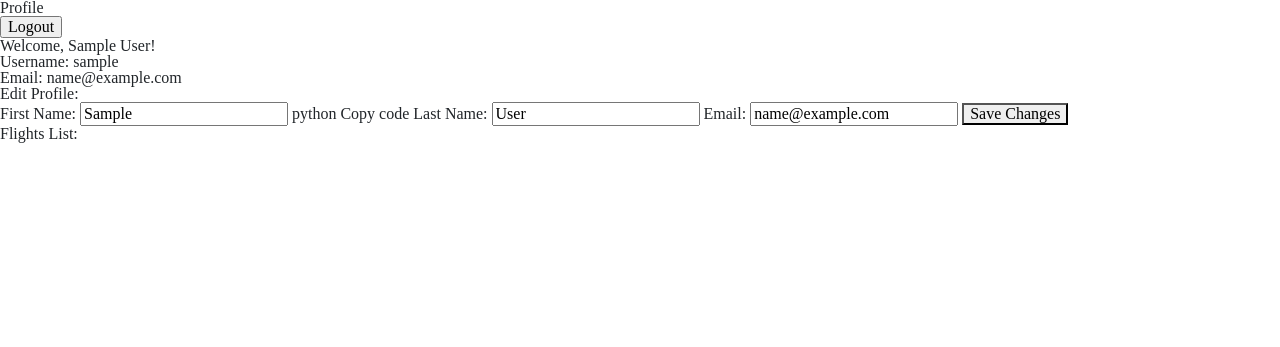
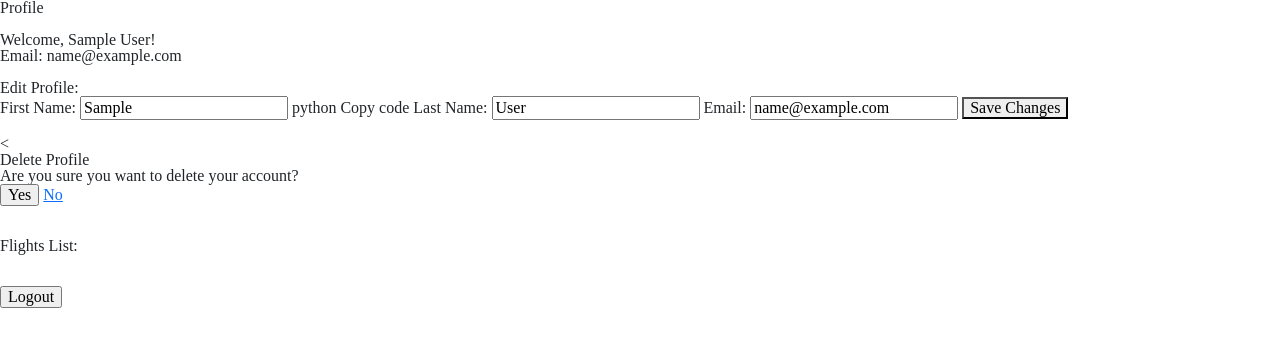
Before and after one commit to swann-deanda-deciga-holder/aviato-airlines-captone, a Spring Boot app: page /profile in a window 1280 px wide. Shown: the part 129-476 px from the top of the page. Run offline with Spring Boot 4, Linux system fonts and the light colour scheme; the visitor is signed in with stand-in values (Sample User, id 1); some of the project's set-up classes (security, data sources, template engines, error pages and the like) are left out, and stand-ins take their place.

Commit message:
pulling from main after this commit

```diff
--- a/src/main/java/com/aviato/demo/SecurityConfiguration.java
+++ b/src/main/java/com/aviato/demo/SecurityConfiguration.java
@@ -49,10 +49,10 @@
                 .and()
                 .authorizeHttpRequests()
                 .requestMatchers(
-                        "/profile", // only authenticated users can create ads
+                        "/profile", // only authenticated users can access these pages
                         "/booking",
-                        "/profile/edit",
-                        "flight-info"// only authenticated users can edit ads
+                        "/profile/edit", "/profile/delete",
+                        "flight-info"
                 )
                 .authenticated()
         ;
--- a/src/main/java/com/aviato/demo/controllers/ProfileController.java
+++ b/src/main/java/com/aviato/demo/controllers/ProfileController.java
@@ -6,10 +6,7 @@
 import org.springframework.security.core.context.SecurityContextHolder;
 import org.springframework.stereotype.Controller;
 import org.springframework.ui.Model;
-import org.springframework.web.bind.annotation.GetMapping;
-import org.springframework.web.bind.annotation.ModelAttribute;
-import org.springframework.web.bind.annotation.PostMapping;
-import org.springframework.web.bind.annotation.RequestParam;
+import org.springframework.web.bind.annotation.*;
 
 import java.security.Principal;
 
@@ -21,45 +18,34 @@
 
     @GetMapping("/profile")
     public String userProfile(Model model) {
-        //This gets the logged-in user
-        //casting because it is a generic object type
         User loggedinUser = (User) SecurityContextHolder.getContext().getAuthentication().getPrincipal();
-        model.addAttribute("user", userRepository.findById(loggedinUser.getId()).get()); // pass the entire User object to the view
+        model.addAttribute("user", userRepository.findById(loggedinUser.getId()).get());
         return "profile";
     }
 
     @PostMapping("/profile/edit")
-    //This has to be refactored similar to the mapping as above
     public String editProfile(@ModelAttribute User user) {
         userRepository.save(user);
         return "redirect:/profile";
     }
 
+    @GetMapping("/profile/delete")
+    public String deleteProfile(Model model) {
+        User loggedinUser = (User) SecurityContextHolder.getContext().getAuthentication().getPrincipal();
+        model.addAttribute("user", userRepository.findById(loggedinUser.getId()).get());
+        return "delete-profile";
+    }
 
-
-    // DELETE PROFILE FUNCTIONALITY //
-
-//    @GetMapping("/profile/delete")
-//    public String deleteProfile(Model model) {
-//        User loggedinUser = (User) SecurityContextHolder.getContext().getAuthentication().getPrincipal();
-//        model.addAttribute("user", userRepository.findById(loggedinUser.getId()).get());
-//        return "delete-profile";
-//    }
-//
-//    @PostMapping("/profile/delete")
-//    public String confirmDeleteProfile(@RequestParam(value = "confirm", required = true) boolean confirm) {
-//        if(confirm) {
-//            User loggedinUser = (User) SecurityContextHolder.getContext().getAuthentication().getPrincipal();
-//            userRepository.delete(loggedinUser);
-//            SecurityContextHolder.clearContext();
-//            return "redirect:/login?deleted=true";
-//        }
-//        else {
-//            return "redirect:/home";
-//        }
-//    }
-
-
-
-
+    @PostMapping("/profile/delete")
+    public String confirmDeleteProfile(@RequestParam(value = "confirm", required = true) boolean confirm) {
+        if(confirm) {
+            User loggedinUser = (User) SecurityContextHolder.getContext().getAuthentication().getPrincipal();
+            userRepository.delete(loggedinUser);
+            SecurityContextHolder.clearContext();
+            return "redirect:/login?deleted=true";
+        }
+        else {
+            return "redirect:/home";
+        }
+    }
 }
--- a/src/main/resources/templates/profile.html
+++ b/src/main/resources/templates/profile.html
@@ -79,14 +79,15 @@
 
   <h1>Profile</h1>
 
-  <div th:if="${#authorization.expression('isAuthenticated()')}">
-    <form th:action="@{/logout}" method="post">
-      <input type="submit" value="Logout"/>
-    </form>
   </div>
+
+  <br>
+
   <h1 th:text="'Welcome, ' + ${user.firstName} + ' ' + ${user.lastName} + '!'"></h1>
-  <p th:text="'Username: ' + ${user.username}"></p>
   <p th:text="'Email: ' + ${user.email}"></p>
+
+  <br>
+
   <h2>Edit Profile:</h2>
   <form th:action="@{/profile/edit}" th:object="${user}" th:method="post">
     <input type="hidden" th:field="*{id}">
@@ -103,18 +104,22 @@
 
     <button type="submit">Save Changes</button>
 
+    <br>
+    <br>
 
 
 
 <!--Below is a form to delete account VIA ProfileController-->
 
-<!--  </form>-->
-<!--  <h2>Delete Account:</h2>-->
-<!--  <form th:action="@{/profile/delete}" method="post" onsubmit="return confirm('Are you sure you want to delete your account? This action cannot be undone.');">-->
-<!--    <input type="hidden" th:field="*{id}">-->
-<!--    <button type="submit" class="btn-delete">Delete Account</button>-->
-<!--  </form>-->
+  <<h2>Delete Profile</h2>
+    <form method="post" th:action="@{/profile/delete}">
+      <h3>Are you sure you want to delete your account?</h3>
+      <input type="submit" name="confirm" value="Yes">
+      <a href="/profile">No</a>
+    </form>
 
+    <br>
+    <br>
 
 
   <h2>Flights List:</h2>
@@ -134,6 +139,17 @@
       <p th:text="${flight.seat}"></p>
     </li>
   </ul>
+
+
+    <br>
+    <br>
+
+    <div th:if="${#authorization.expression('isAuthenticated()')}">
+      <form th:action="@{/logout}" method="post">
+        <input type="submit" value="Logout"/>
+      </form>
+
+
 </main>
 <footer class="color-prime">
 </footer>
```
